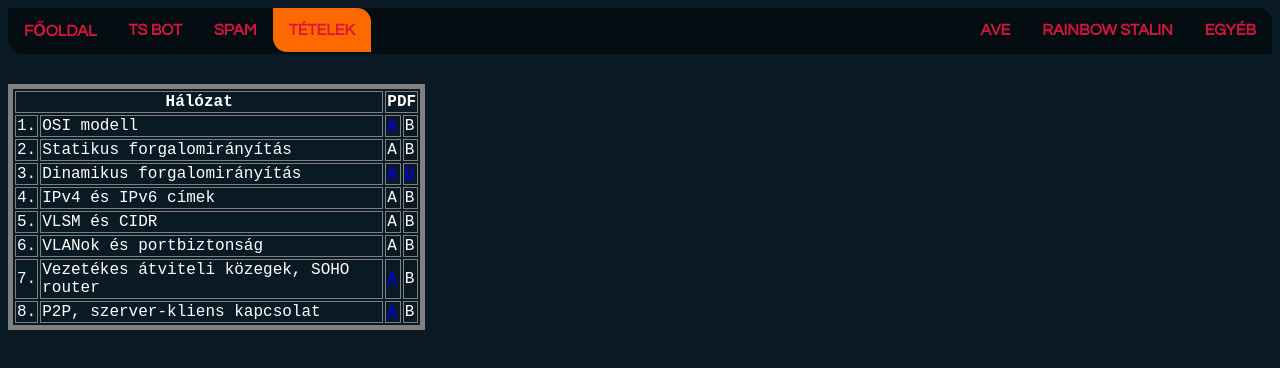
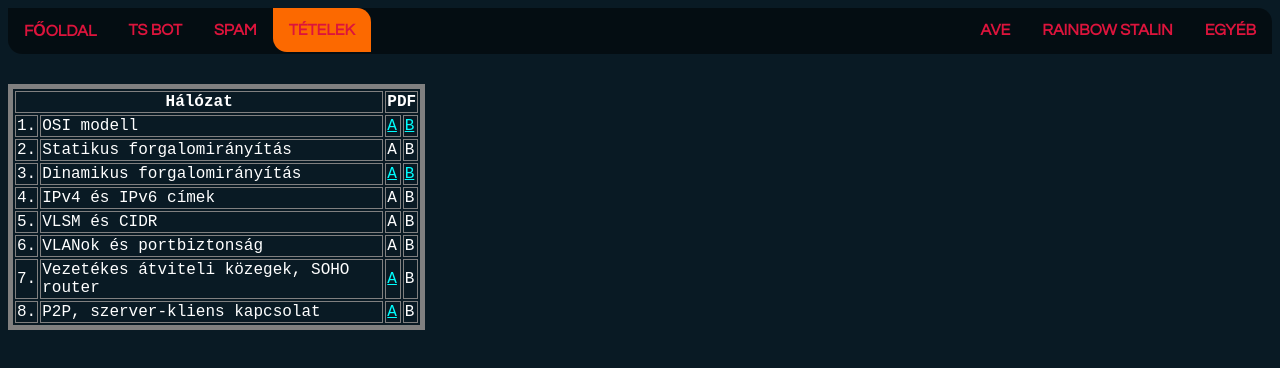
Before and after one commit to viatour/hamzse, a plain HTML site: page tetelek/index.html in a window 1280 px wide. Drawn offline with Linux system fonts and the light colour scheme.

Commit message:
OSIMODELL++

```diff
--- a/tetelek/css/tetel.css
+++ b/tetelek/css/tetel.css
@@ -16,6 +16,9 @@ table{
 a:visited{
 	color: purple;
 }
+a:link{
+	color: aqua;
+}
 
 @media only screen and (min-device-width : 320px) and (max-device-width : 720px) {
     table, td, th{
--- a/tetelek/index.html
+++ b/tetelek/index.html
@@ -35,7 +35,7 @@
 		<td>1.</td>
 		<td>OSI modell</td>
 		<td><a href="./OSI_modell_torok.pdf" target="_blank">A</a></td>
-		<td>B</td>
+		<td><a href="./OSI_modell_hauer.pdf" target="_blank">B</a></td>
 	</tr>
 	<tr>
 		<td>2.</td>
```
